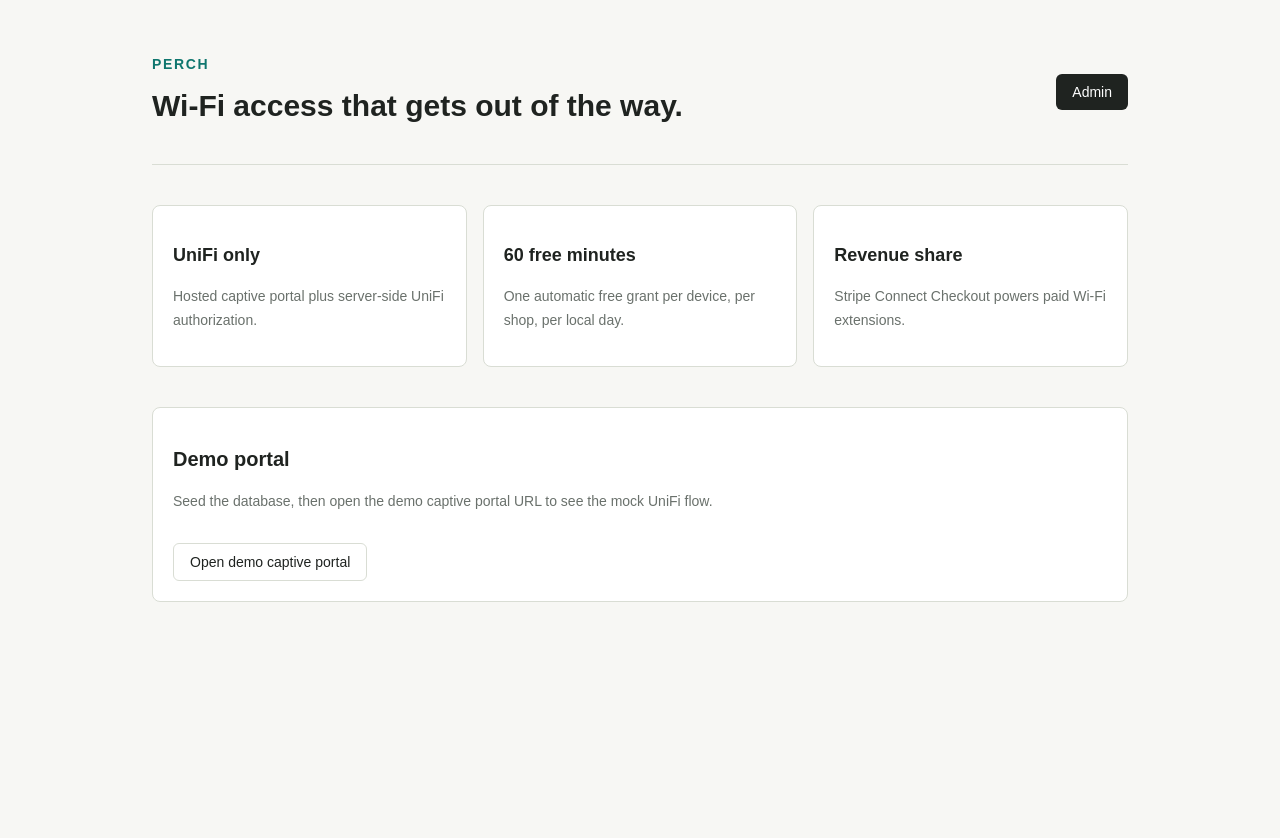
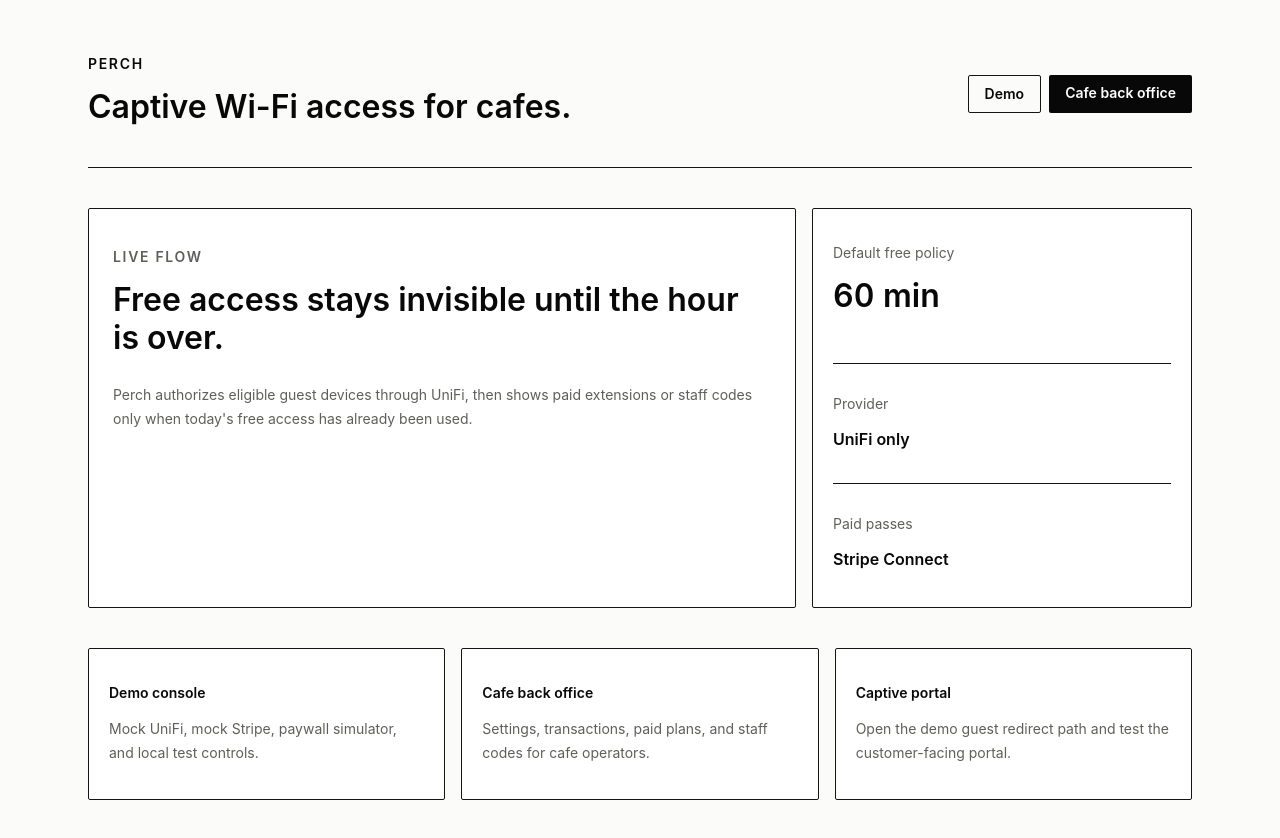
Before and after one commit to bockengineering/Perch, a Next.js app: page / in a window 1280 px wide. Before the commit the page ends 800 px from the top, so only its background shows below. Built offline with nearby package versions, Linux system fonts and the light colour scheme.

Commit message:
refresh monochrome app UI

```diff
--- a/app/globals.css
+++ b/app/globals.css
@@ -1,16 +1,17 @@
 :root {
   color-scheme: light;
-  --background: #f7f7f4;
-  --foreground: #1f2320;
-  --muted: #6a716c;
+  --background: #fbfbfa;
+  --foreground: #080808;
+  --muted: #5f5f5a;
   --panel: #ffffff;
-  --panel-strong: #f0f1ec;
-  --border: #d9ddd4;
-  --accent: #0f766e;
-  --accent-strong: #115e59;
-  --danger: #b42318;
-  --warning: #b54708;
-  --success: #027a48;
+  --panel-strong: #f4f4f1;
+  --border: #151515;
+  --border-soft: #d7d7d0;
+  --accent: #080808;
+  --accent-strong: #080808;
+  --danger: #8f1d16;
+  --warning: #6f4b13;
+  --success: #14532d;
 }
 
 * {
@@ -24,15 +25,48 @@ body {
   color: var(--foreground);
 }
 
+html {
+  -webkit-text-size-adjust: 100%;
+}
+
 body {
   margin: 0;
-  font-family: Arial, Helvetica, sans-serif;
+  font-family:
+    ui-sans-serif,
+    -apple-system,
+    BlinkMacSystemFont,
+    "Segoe UI",
+    Helvetica,
+    Arial,
+    sans-serif;
   letter-spacing: 0;
+  line-height: 1.45;
+  text-rendering: optimizeLegibility;
+  -webkit-font-smoothing: antialiased;
 }
 
 a {
   color: inherit;
   text-decoration: none;
+}
+
+a.surface {
+  transition:
+    background 120ms ease,
+    border-color 120ms ease;
+}
+
+a.surface:hover {
+  background: var(--panel-strong);
+}
+
+a:focus-visible,
+button:focus-visible,
+input:focus-visible,
+select:focus-visible,
+textarea:focus-visible {
+  outline: 2px solid var(--foreground);
+  outline-offset: 2px;
 }
 
 button,
@@ -45,7 +79,8 @@ textarea {
 .surface {
   background: var(--panel);
   border: 1px solid var(--border);
-  border-radius: 8px;
+  border-radius: 2px;
+  box-shadow: none;
 }
 
 .muted {
@@ -54,6 +89,7 @@ textarea {
 
 .metric {
   font-variant-numeric: tabular-nums;
+  letter-spacing: 0;
 }
 
 .mx-auto {
@@ -258,8 +294,12 @@ textarea {
   padding-bottom: 1.25rem;
 }
 
+.pt-4 {
+  padding-top: 1rem;
+}
+
 .rounded-md {
-  border-radius: 0.375rem;
+  border-radius: 2px;
 }
 
 .border {
@@ -271,7 +311,7 @@ textarea {
 }
 
 .border-t {
-  border-top: 1px solid var(--border);
+  border-top: 1px solid var(--border-soft);
 }
 
 [class~="border-[var(--border)]"] {
@@ -324,16 +364,20 @@ textarea {
 }
 
 .text-3xl {
-  font-size: 1.875rem;
-  line-height: 2.25rem;
+  font-size: 2rem;
+  line-height: 2.35rem;
 }
 
 .font-medium {
   font-weight: 500;
 }
 
+.font-normal {
+  font-weight: 400;
+}
+
 .font-semibold {
-  font-weight: 650;
+  font-weight: 620;
 }
 
 .uppercase {
@@ -376,12 +420,26 @@ textarea {
   overflow: hidden;
 }
 
+.overflow-x-auto {
+  overflow-x: auto;
+}
+
 .border-collapse {
   border-collapse: collapse;
 }
 
 button {
+  border: 1px solid transparent;
   cursor: pointer;
+  transition:
+    background 120ms ease,
+    color 120ms ease,
+    border-color 120ms ease,
+    opacity 120ms ease;
+}
+
+button.border {
+  border-color: var(--border);
 }
 
 button:disabled {
@@ -393,9 +451,46 @@ input,
 select,
 textarea {
   width: 100%;
+  min-height: 2.5rem;
+  background: #fff;
+  color: var(--foreground);
+  border-color: var(--border);
+}
+
+input::placeholder,
+textarea::placeholder {
+  color: #77776f;
+}
+
+table {
+  width: 100%;
+}
+
+th {
+  color: var(--foreground);
+  font-size: 0.75rem;
+  letter-spacing: 0.04em;
+  text-transform: uppercase;
+}
+
+td,
+th {
+  vertical-align: top;
+}
+
+svg {
+  stroke-width: 1.75;
+}
+
+pre {
+  overflow-x: auto;
 }
 
 @media (min-width: 768px) {
+  .md\:grid-cols-2 {
+    grid-template-columns: repeat(2, minmax(0, 1fr));
+  }
+
   .md\:grid-cols-3 {
     grid-template-columns: repeat(3, minmax(0, 1fr));
   }
@@ -421,4 +516,8 @@ textarea {
   [class~="lg:grid-cols-[1fr_360px]"] {
     grid-template-columns: 1fr 360px;
   }
+
+  [class~="lg:grid-cols-[1fr_380px]"] {
+    grid-template-columns: minmax(0, 1fr) 380px;
+  }
 }
--- a/app/page.tsx
+++ b/app/page.tsx
@@ -2,53 +2,69 @@ import Link from "next/link";
 
 export default function HomePage() {
   return (
-    <main className="mx-auto flex min-h-screen max-w-5xl flex-col gap-10 px-6 py-10">
-      <header className="flex items-center justify-between border-b border-[var(--border)] pb-5">
+    <main className="mx-auto grid min-h-screen max-w-6xl gap-10 px-6 py-10">
+      <header className="flex flex-wrap items-center justify-between gap-4 border-b border-[var(--border)] pb-5">
         <div>
-          <p className="text-sm font-semibold uppercase tracking-[0.12em] text-[var(--accent)]">
-            Perch
-          </p>
-          <h1 className="mt-2 text-3xl font-semibold">Wi-Fi access that gets out of the way.</h1>
+          <p className="text-sm font-semibold uppercase tracking-[0.12em] text-[var(--accent)]">Perch</p>
+          <h1 className="mt-2 text-3xl font-semibold">Captive Wi-Fi access for cafes.</h1>
         </div>
-        <Link
-          href="/admin"
-          className="rounded-md bg-[var(--foreground)] px-4 py-2 text-sm font-medium text-white"
-        >
-          Admin
-        </Link>
+        <div className="flex flex-wrap gap-2">
+          <Link href="/demo" className="rounded-md border border-[var(--border)] px-4 py-2 text-sm font-semibold">
+            Demo
+          </Link>
+          <Link href="/cafe" className="rounded-md bg-[var(--foreground)] px-4 py-2 text-sm font-semibold text-white">
+            Cafe back office
+          </Link>
+        </div>
       </header>
 
-      <section className="grid gap-4 md:grid-cols-3">
-        <div className="surface p-5">
-          <h2 className="text-lg font-semibold">UniFi only</h2>
-          <p className="mt-2 text-sm leading-6 text-[var(--muted)]">
-            Hosted captive portal plus server-side UniFi authorization.
+      <section className="grid gap-4 lg:grid-cols-[1fr_380px]">
+        <div className="surface p-6">
+          <p className="text-sm font-semibold uppercase tracking-[0.12em] text-[var(--muted)]">Live flow</p>
+          <h2 className="mt-3 text-3xl font-semibold">Free access stays invisible until the hour is over.</h2>
+          <p className="mt-4 text-sm leading-6 text-[var(--muted)]">
+            Perch authorizes eligible guest devices through UniFi, then shows paid extensions or staff codes
+            only when today&apos;s free access has already been used.
           </p>
         </div>
-        <div className="surface p-5">
-          <h2 className="text-lg font-semibold">60 free minutes</h2>
-          <p className="mt-2 text-sm leading-6 text-[var(--muted)]">
-            One automatic free grant per device, per shop, per local day.
-          </p>
-        </div>
-        <div className="surface p-5">
-          <h2 className="text-lg font-semibold">Revenue share</h2>
-          <p className="mt-2 text-sm leading-6 text-[var(--muted)]">
-            Stripe Connect Checkout powers paid Wi-Fi extensions.
-          </p>
+
+        <div className="surface grid gap-4 p-5">
+          <div>
+            <p className="text-sm text-[var(--muted)]">Default free policy</p>
+            <p className="metric mt-2 text-3xl font-semibold">60 min</p>
+          </div>
+          <div className="border-t border-[var(--border)] pt-4">
+            <p className="text-sm text-[var(--muted)]">Provider</p>
+            <p className="mt-2 font-semibold">UniFi only</p>
+          </div>
+          <div className="border-t border-[var(--border)] pt-4">
+            <p className="text-sm text-[var(--muted)]">Paid passes</p>
+            <p className="mt-2 font-semibold">Stripe Connect</p>
+          </div>
         </div>
       </section>
 
-      <section className="surface p-5">
-        <h2 className="text-xl font-semibold">Demo portal</h2>
-        <p className="mt-2 text-sm leading-6 text-[var(--muted)]">
-          Seed the database, then open the demo captive portal URL to see the mock UniFi flow.
-        </p>
+      <section className="grid gap-4 md:grid-cols-3">
+        <Link href="/demo" className="surface p-5">
+          <p className="text-sm font-semibold">Demo console</p>
+          <p className="mt-2 text-sm leading-6 text-[var(--muted)]">
+            Mock UniFi, mock Stripe, paywall simulator, and local test controls.
+          </p>
+        </Link>
+        <Link href="/cafe" className="surface p-5">
+          <p className="text-sm font-semibold">Cafe back office</p>
+          <p className="mt-2 text-sm leading-6 text-[var(--muted)]">
+            Settings, transactions, paid plans, and staff codes for cafe operators.
+          </p>
+        </Link>
         <Link
-          className="mt-4 inline-block rounded-md border border-[var(--border)] px-4 py-2 text-sm font-medium"
           href="/p/demo-cafe?id=AA:BB:CC:DD:EE:FF&ap=11:22:33:44:55:66&ssid=DemoGuest&url=https%3A%2F%2Fwww.google.com"
+          className="surface p-5"
         >
-          Open demo captive portal
+          <p className="text-sm font-semibold">Captive portal</p>
+          <p className="mt-2 text-sm leading-6 text-[var(--muted)]">
+            Open the demo guest redirect path and test the customer-facing portal.
+          </p>
         </Link>
       </section>
     </main>
```
